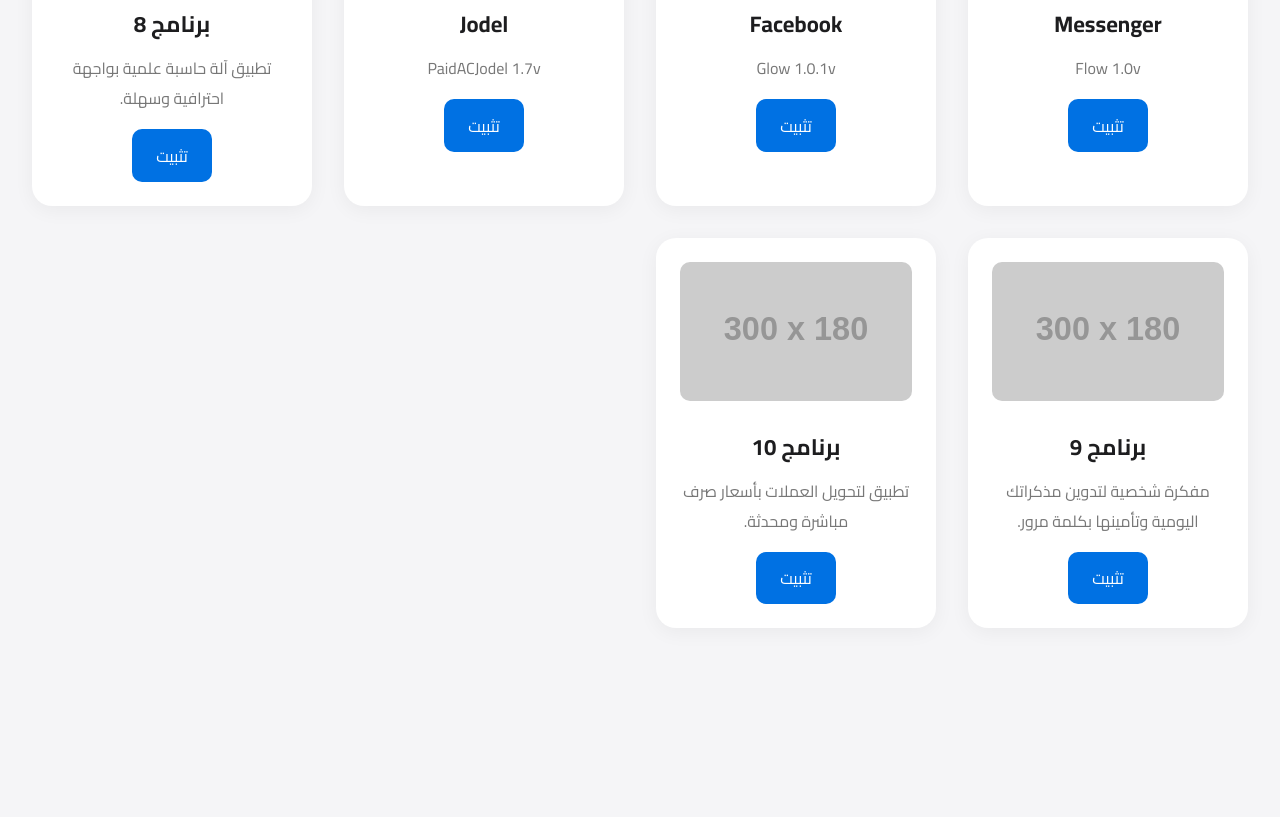
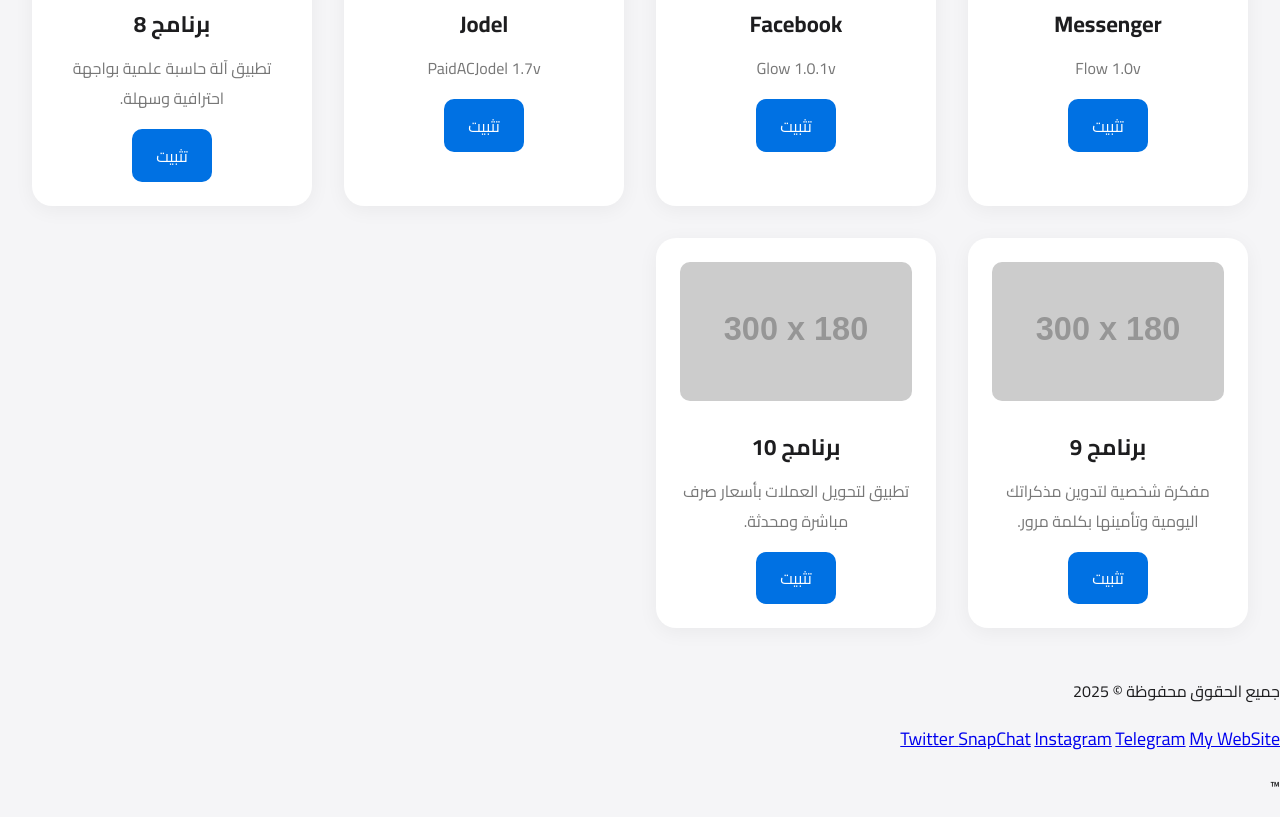
Before and after one commit to HzHack/ioss, a plain HTML site: page index.html in a window 1280 px wide. Shown: the part 803-1620 px from the top of the page. Before the commit the page ends 1463 px from the top, so only its background shows below. Drawn offline with Linux system fonts and the light colour scheme; placeholder pictures from the web are drawn by us.

Commit message:
Update index.html

```diff
--- a/index.html
+++ b/index.html
@@ -184,6 +184,20 @@
     </div>
   </section>
 
+  <p>جميع الحقوق محفوظة &copy; 2025</p>
+ <a href="https://twitter.com/sww_p" style="font-size:18px; "class=" btn-block fa fa-twitter" role="button">Twitter </a>
+
+   <a href="https://www.snapchat.com/add/sww_p" style="font-size:18px; "class=" btn-block fa fa-snapchat" role="button">SnapChat</a>
+
+      <a href="https://https://instagram.com/sww_p/" style="font-size:18px; "class=" btn-block fa fa-instagram" role="button">Instagram</a>
+
+          <a href="https://t.me/sww_q" style="font-size:18px; "class=" btn-block fa fa-telegram" role="button">Telegram</a>
+
+            <a href="https://hzhack.github.io/hz/" style="font-size:18px; "class=" btn-block fa fa-web" role="button">My WebSite</a>
+
+<p>&trade;</p>
+</div>
+
 
 </body>
 </html>
```
